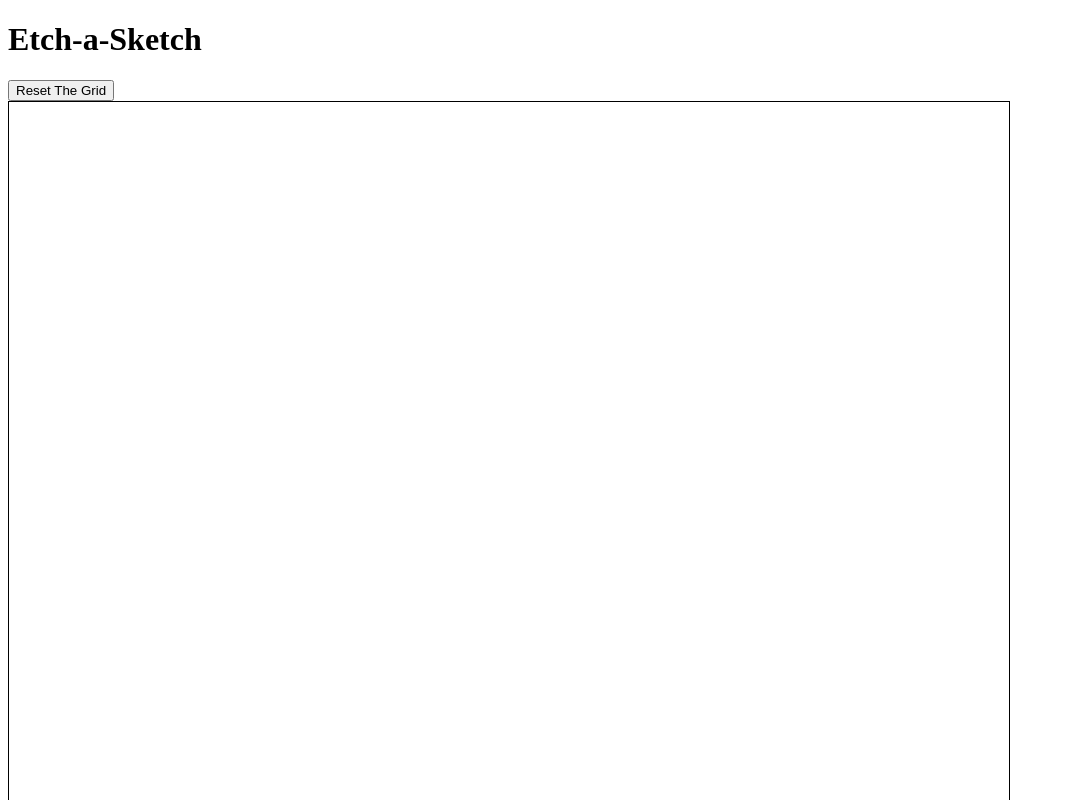
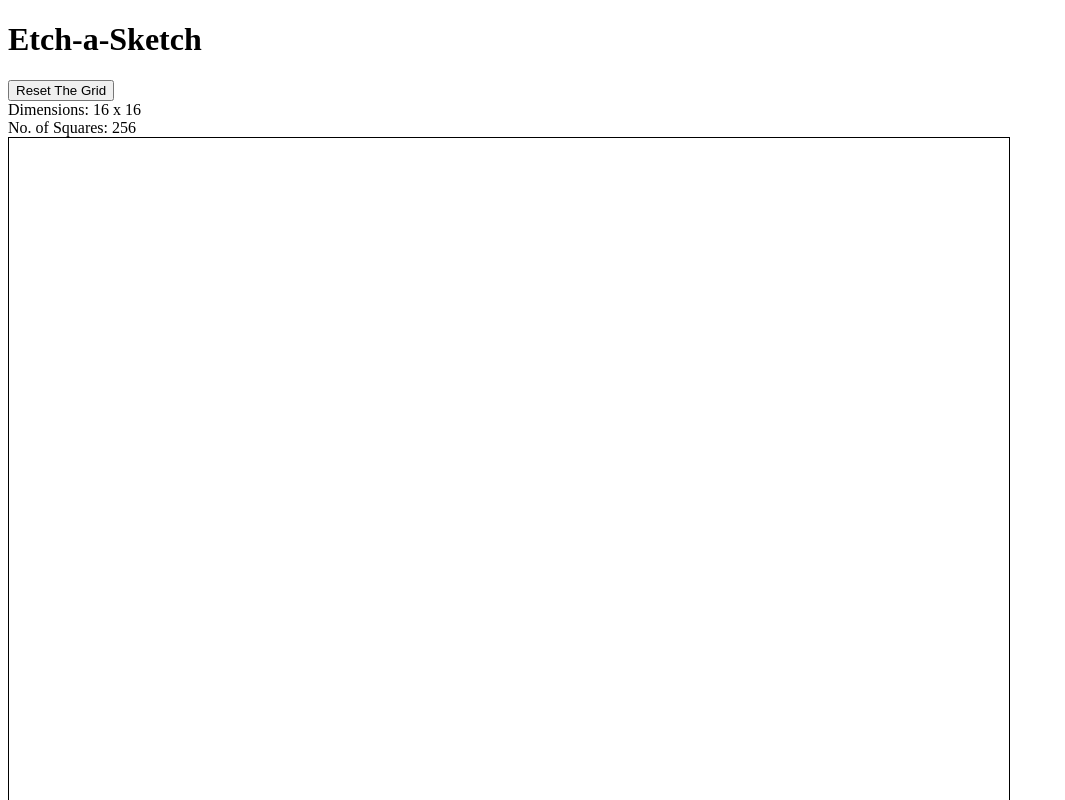
Before and after one commit to jackmulligan-ire/etch-a-sketch, a plain HTML site: page index.html in a window 1280 px wide. Shown: the top 800 px of the page, without its empty margins (0-1065 px from the left). Drawn offline with Linux system fonts and the light colour scheme.

Commit message:
Added display for count

```diff
--- a/index.html
+++ b/index.html
@@ -8,7 +8,14 @@
 </head>
 <body>
     <h1>Etch-a-Sketch</h1>
-    <button id="reset-button">Reset The Grid</button>
+    <!-- Make a new div (display) to contain reset button and count divs.  -->
+    <div id="display">
+        <button id="reset-button">Reset The Grid</button>
+        <!-- Make a new div for the dimension count -->
+        <div id="dimension-count"></div>
+        <!-- Make a new div for the square count -->
+        <div id="square-count"></div>
+    </div>
     <div id="container"></div>
 </body>
 </html>
--- a/script.js
+++ b/script.js
@@ -1,5 +1,8 @@
 const container = document.querySelector('#container');
 const resetButton = document.getElementById('reset-button');
+// Store the new dimension-count and square-count in two consts
+const dimensionDiv = document.getElementById('dimension-count');
+const squareDiv = document.getElementById('square-count');
 const initDimensions = 16;
 
 drawGrid(initDimensions)
@@ -17,6 +20,10 @@ function drawGrid(dimensions) {
         square.addEventListener("mouseover", (e) => e.target.classList.add('black'));
         container.appendChild(square);
     }
+    //textContent of dimension-count div to be “Dimensions: ${dimensions} x ${dimensions}
+    dimensionDiv.textContent = `Dimensions: ${dimensions} x ${dimensions}`;
+    // textContent of squares-count to be “No. of squares: ${numOfSquares}
+    squareDiv.textContent = `No. of Squares: ${numOfSquares}`;
 }
 
 function resetGrid() {
```
